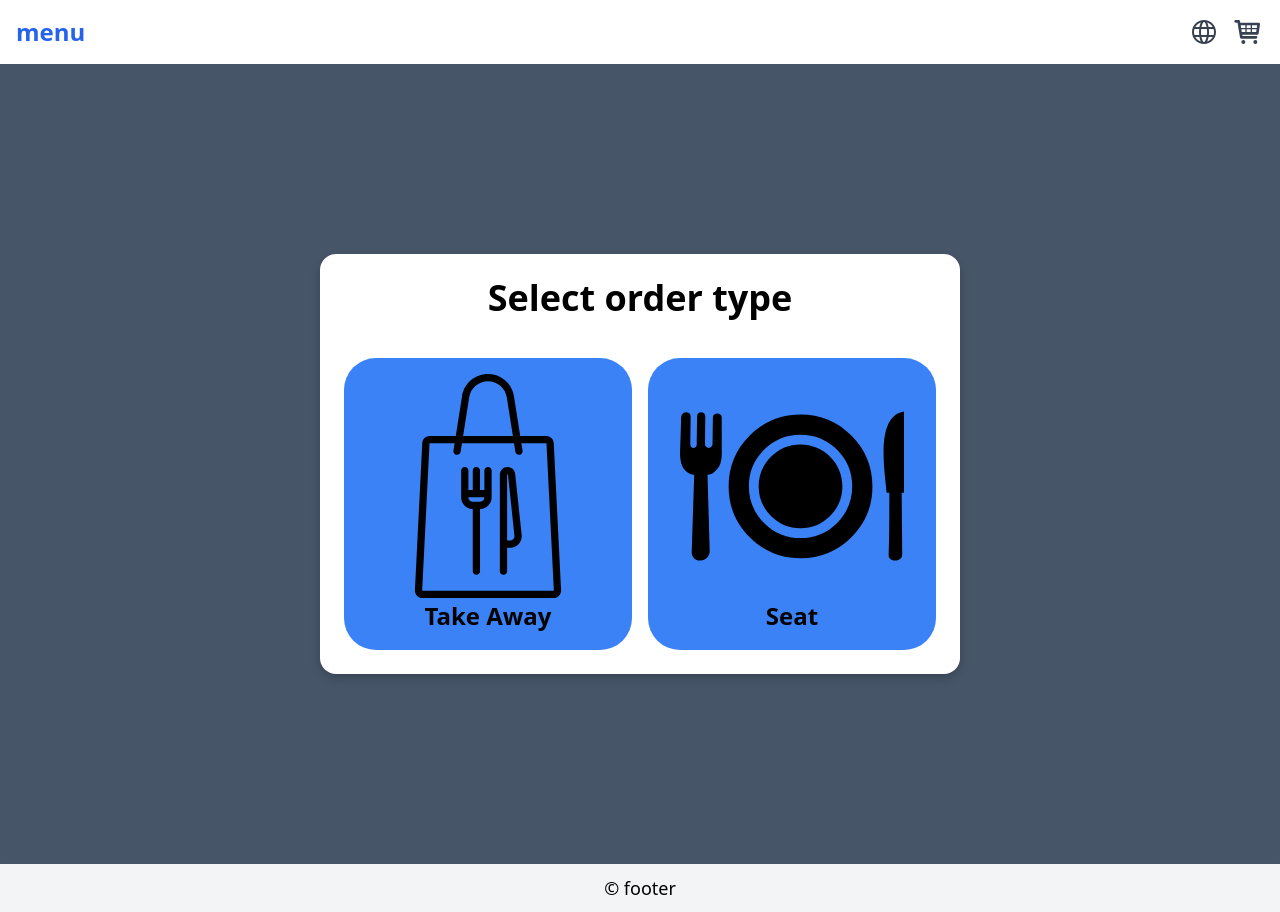
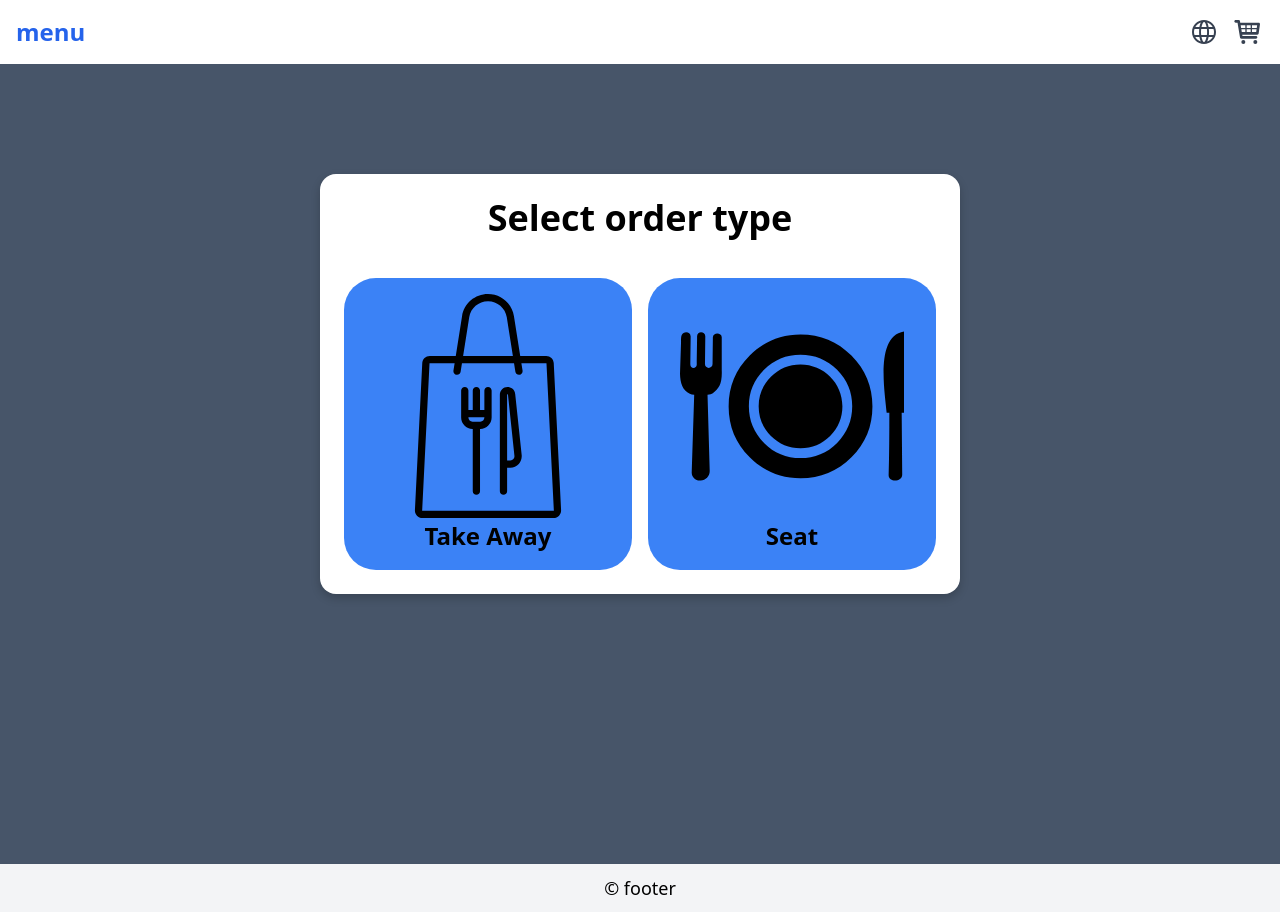
Before and after one commit to leen7awa/res, a React (Vite) app: page / in a window 1280 px wide. Built offline with nearby package versions, Linux system fonts and the light colour scheme.

Commit message:
height fix

```diff
--- a/src/App.jsx
+++ b/src/App.jsx
@@ -61,7 +61,7 @@ return (
   <>
     <Header />
     <Router>
-      <div className="h-screen sm:h-auto md:h-screen bg-cover bg-center flex justify-center items-center w-full sm:w-auto md:w-full bg-slate-600">
+      <div className="h-screen sm:h-auto md:h-screen bg-cover bg-center flex justify-center items-center w-full sm:w-auto md:w-full bg-slate-600 pb-40">
         <Routes>
           <Route path="/" element={<SeatingPage onSelectOption={handleSelectOption} />} />
           <Route path="/menu" element={<MenuPage addItemToCart={addItemToCart} cartItems={cartItems} />} />
```
